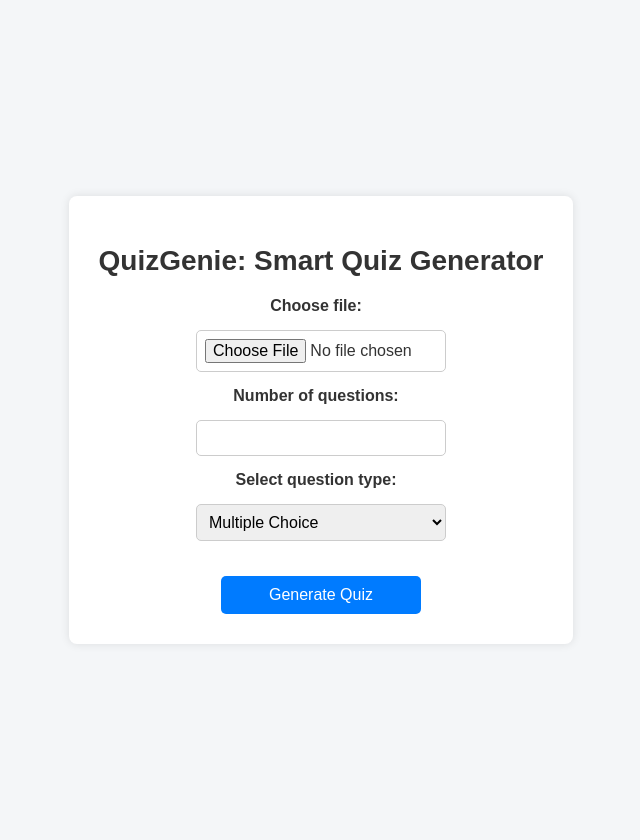
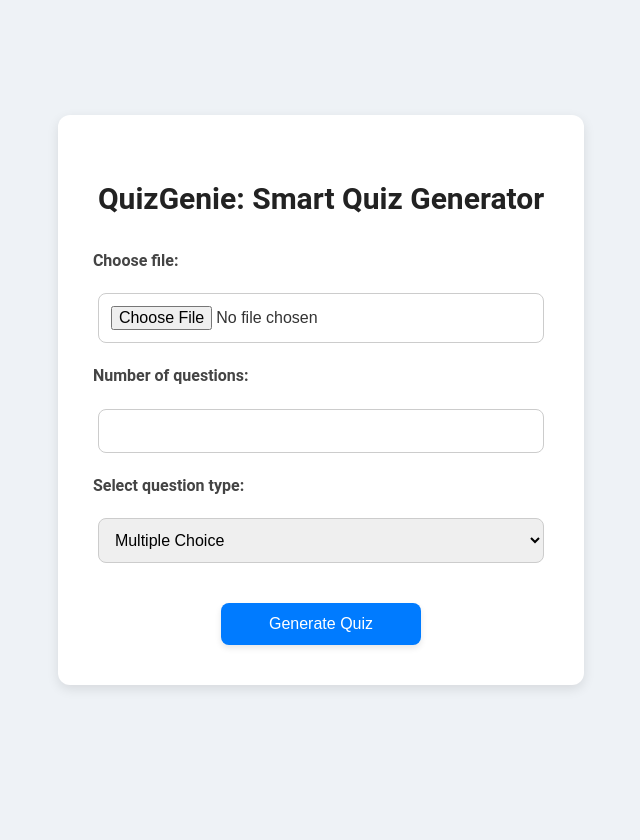
Before and after one commit to aelluminate-campus/ai-quiz-generator, a Flask app: page / in a window 1280 px wide. Shown: the whole page, without its empty margins (319-959 px from the left). After the commit the page ends 689 px from the top, so only its background shows below. Run offline with Flask 3, Linux system fonts and the light colour scheme.

Commit message:
Update index.css

```diff
--- a/static/index.css
+++ b/static/index.css
@@ -1,31 +1,40 @@
 /* General Styles */
 body {
-    font-family: Arial, sans-serif;
-    background-color: #f4f6f8;
+    font-family: 'Roboto', Arial, sans-serif; /* Modern font for a clean look */
+    background-color: #eef2f6; /* Softer background for better contrast */
     color: #333;
     margin: 0;
-    padding: 20px;
+    padding: 0;
     display: flex;
     justify-content: center;
     align-items: center;
-    height: 100vh;
+    min-height: 100vh;
+    line-height: 1.6;
 }
 
+/* Heading Styling */
 h1 {
-    color: #333;
-    font-size: 28px;
+    color: #222; /* Slightly darker for better emphasis */
+    font-size: 30px;
     text-align: center;
-    margin-bottom: 20px;
+    margin-bottom: 25px;
+    font-weight: bold;
 }
 
 /* Main Container */
 .container {
-    max-width: 600px;
-    background-color: #fff;
-    padding: 30px;
-    box-shadow: 0px 0px 10px rgba(0, 0, 0, 0.1);
-    border-radius: 8px;
+    max-width: 500px;
+    background-color: #ffffff; /* Keep it simple and clean */
+    padding: 40px;
+    box-shadow: 0 4px 12px rgba(0, 0, 0, 0.1); /* Slightly deeper shadow */
+    border-radius: 12px; /* Rounded corners for a modern feel */
     text-align: center;
+    transition: transform 0.2s ease, box-shadow 0.3s ease;
+}
+
+.container:hover {
+    transform: translateY(-5px); /* Subtle lift effect */
+    box-shadow: 0 6px 15px rgba(0, 0, 0, 0.15);
 }
 
 /* Form Styling */
@@ -33,43 +42,92 @@ form {
     display: flex;
     flex-direction: column;
     align-items: center;
-    gap: 15px;
+    gap: 20px; /* Improved spacing for readability */
 }
 
 /* Label Styling */
 label {
     font-weight: bold;
+    font-size: 16px;
     margin-right: 10px;
+    color: #444; /* Slightly softer than black */
+    text-align: left;
+    width: 100%; /* Align labels with inputs */
 }
 
 /* Input and Select Styling */
 input[type="file"],
 input[type="number"],
 select {
-    padding: 8px;
+    padding: 12px;
     font-size: 16px;
-    width: 100%;
-    max-width: 250px;
+    width: 100%; /* Full width for better alignment */
+    max-width: 100%; /* Ensure no overflow */
     border: 1px solid #ccc;
-    border-radius: 5px;
+    border-radius: 8px;
     box-sizing: border-box;
+    transition: border-color 0.3s ease, box-shadow 0.3s ease;
+}
+
+input[type="file"]:focus,
+input[type="number"]:focus,
+select:focus {
+    border-color: #007bff;
+    box-shadow: 0 0 6px rgba(0, 123, 255, 0.4);
+    outline: none; /* Remove default outline */
 }
 
 /* Button Styling */
 button {
     background-color: #007bff;
     color: white;
-    padding: 10px 20px;
+    padding: 12px 20px;
     border: none;
-    border-radius: 5px;
+    border-radius: 8px;
     cursor: pointer;
     font-size: 16px;
     margin-top: 20px;
     width: 100%;
     max-width: 200px;
-    transition: background-color 0.3s ease;
+    transition: background-color 0.3s ease, transform 0.2s ease;
+    box-shadow: 0 3px 6px rgba(0, 0, 0, 0.1);
 }
 
 button:hover {
     background-color: #0056b3;
+    transform: translateY(-2px); /* Subtle lift effect */
 }
+
+button:active {
+    background-color: #003f88;
+    transform: translateY(0); /* Reset on click */
+}
+
+/* Accessibility Styling */
+button:focus {
+    outline: 2px solid #0056b3;
+    outline-offset: 2px;
+}
+
+/* Responsive Design */
+@media (max-width: 768px) {
+    .container {
+        padding: 30px;
+    }
+
+    h1 {
+        font-size: 24px;
+    }
+
+    input[type="file"],
+    input[type="number"],
+    select {
+        font-size: 14px;
+        padding: 10px;
+    }
+
+    button {
+        font-size: 14px;
+        padding: 10px 16px;
+    }
+}
```
